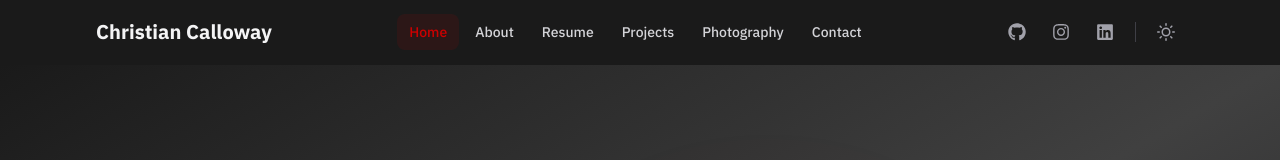
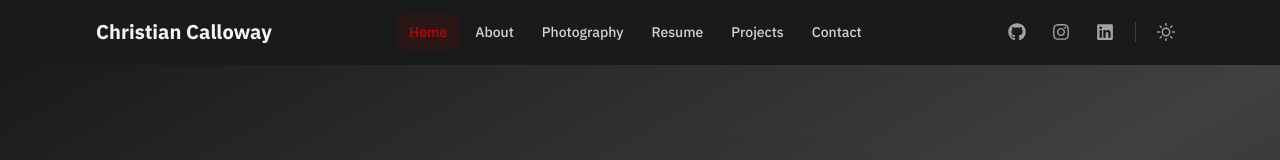
Before and after one commit to cmarqc/cmarq-web, a Next.js app: page / in a window 1280 px wide. Shown: the top 160 px of the page. Built offline with nearby package versions, Linux system fonts and the light colour scheme.

Commit message:
Move photography before resume and projects

```diff
--- a/components/layout/Footer.tsx
+++ b/components/layout/Footer.tsx
@@ -3,9 +3,9 @@ import { FaGithub, FaInstagram, FaLinkedin } from 'react-icons/fa'
 
 const navLinks = [
   { href: '/about', label: 'About' },
+  { href: '/photography', label: 'Photography' },
   { href: '/resume', label: 'Resume' },
   { href: '/projects', label: 'Projects' },
-  { href: '/photography', label: 'Photography' },
   { href: '/contact', label: 'Contact' },
 ]
 
--- a/components/layout/Header.tsx
+++ b/components/layout/Header.tsx
@@ -11,9 +11,9 @@ import { ThemeToggle } from './ThemeToggle'
 const navLinks = [
   { href: '/', label: 'Home' },
   { href: '/about', label: 'About' },
+  { href: '/photography', label: 'Photography' },
   { href: '/resume', label: 'Resume' },
   { href: '/projects', label: 'Projects' },
-  { href: '/photography', label: 'Photography' },
   { href: '/contact', label: 'Contact' },
 ]
 
```
